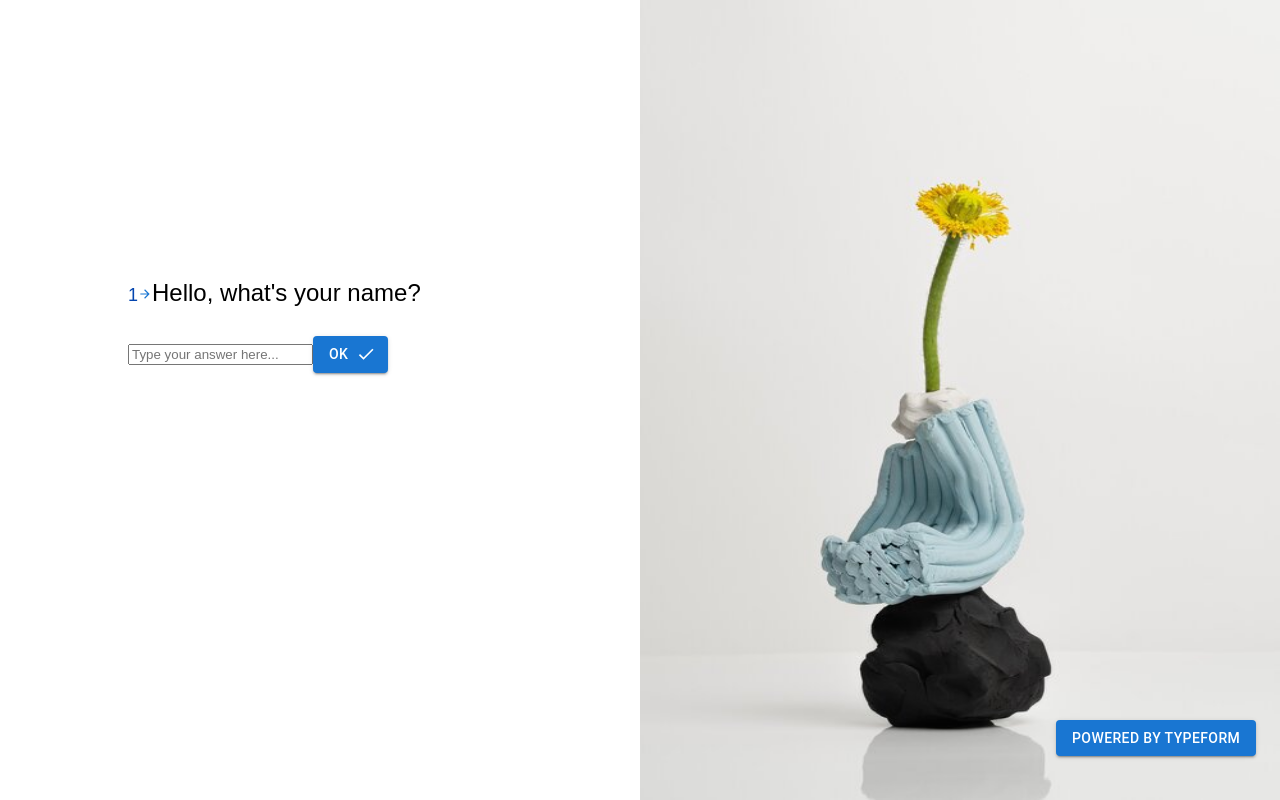
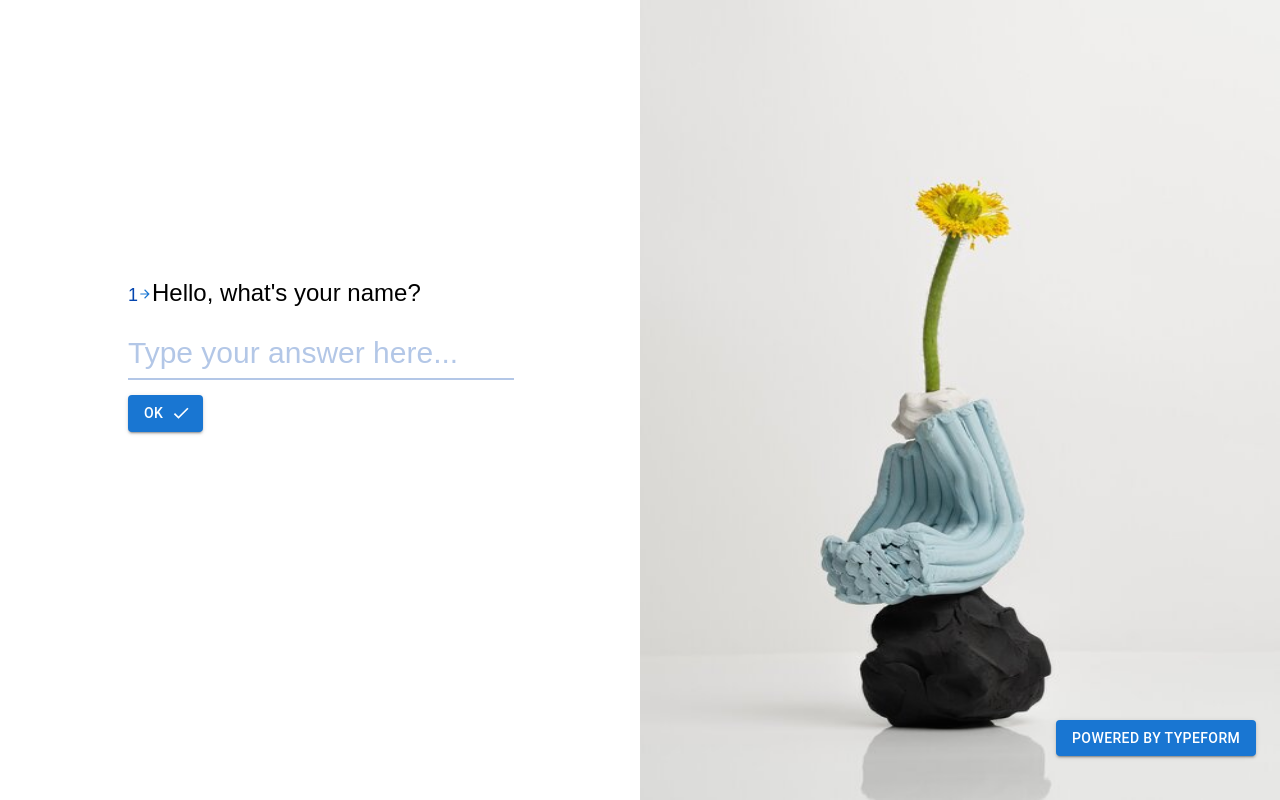
Before and after one commit to RamailoTech/Typeform-demo, a React (Create React App) app: page / in a window 1280 px wide. Shown: the top 800 px of the page. Built offline with nearby package versions, Linux system fonts and the light colour scheme.

Commit message:
folder structure fixed

```diff
--- a/src/App.js
+++ b/src/App.js
@@ -1,18 +1,10 @@
-import { Firstpage } from "./pages";
-import React,{ useContext } from 'react'
-import QuestionContext from "./context/queations/QuestionContext";
+import React from "react";
+import { Form } from "./pages/Form";
 
 function App() {
-  const questions = useContext(QuestionContext)
   return (
     <div className="App">
-      {
-        questions.map((items)=>{
-          return <Firstpage items={items}/>
-
-        })
-      }
-
+      <Form />
     </div>
   );
 }
--- a/src/pages/Firstpage.jsx
+++ b/src/components/Formpage.jsx
@@ -1,11 +1,10 @@
-import React, { useContext } from "react";
-import "../styles/firstpage.css";
+import React from "react";
 import { Grid, Box, Button } from "@mui/material";
-import flower from "../images/flower.jpg";
+import flower from "../assets/images/flower.jpg";
 import CheckIcon from "@mui/icons-material/Check";
 import ArrowForwardIcon from "@mui/icons-material/ArrowForward";
-
-export const Firstpage = ({ items }) => {
+import {TextInput} from "../components/input/textInput/inputs"
+export const Formpage = ({ items }) => {
   return (
     <div className="wrapper">
       <Grid container spacing={0}>
@@ -16,14 +15,12 @@ export const Firstpage = ({ items }) => {
               <ArrowForwardIcon color="primary" sx={{ fontSize: "14px" }} />
               {items.question}
             </p>
-            <input
-              type="text"
-              className="answer_input"
-              placeholder="Type your answer here..."
-            />
+           <TextInput/>
+           <div>
             <Button variant="contained" endIcon={<CheckIcon />}>
               OK
             </Button>
+            </div>
           </Box>
         </Grid>
         <Grid item xs={6} className="wrapper-grid2">
--- a/src/index.js
+++ b/src/index.js
@@ -3,7 +3,7 @@ import ReactDOM from "react-dom/client";
 import "./index.css";
 import App from "./App";
 import FormState from "./context/form/FormState";
-import QuestionState from "./context/queations/QuestionState";
+import QuestionState from "./context/questions/QuestionState";
 const root = ReactDOM.createRoot(document.getElementById("root"));
 root.render(
   <React.StrictMode>
--- a/src/pages/Form.jsx
+++ b/src/pages/Form.jsx
@@ -1,16 +1,15 @@
-import React from 'react'
-import QuestionContext from "./context/queations/QuestionContext";
+import React,{useContext} from "react";
+import QuestionContext from "../context/questions/QuestionContext";
+import { Formpage } from "../components/Formpage";
+import "../assets/styles/form.css";
 
 export const Form = () => {
+  const questions = useContext(QuestionContext);
   return (
     <>
-    {
-        questions.map((items)=>{
-          return <Firstpage items={items}/>
-
-        })
-      }
-     </>
-  )
-
-}
+      {questions.map((items) => {
+        return <Formpage items={items} />;
+      })}
+    </>
+  );
+};
--- a/src/pages/index.jsx
+++ /dev/null
@@ -1 +0,0 @@
-export * from  "./Firstpage"
```
Also changed, not shown: src/assets/images/flower.jpg (renamed from src/images/flower.jpg), src/assets/styles/form.css (renamed from src/styles/firstpage.css), src/context/questions/QuestionContext.js (renamed from src/context/queations/QuestionContext.js), src/context/questions/QuestionState.js (renamed from src/context/queations/QuestionState.js).
